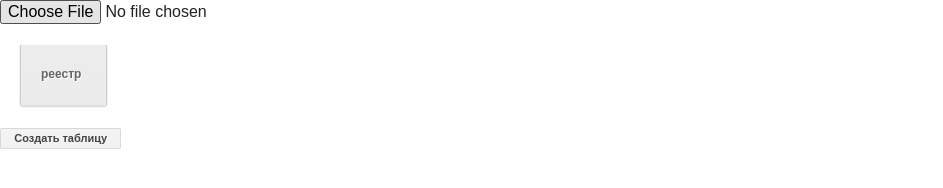
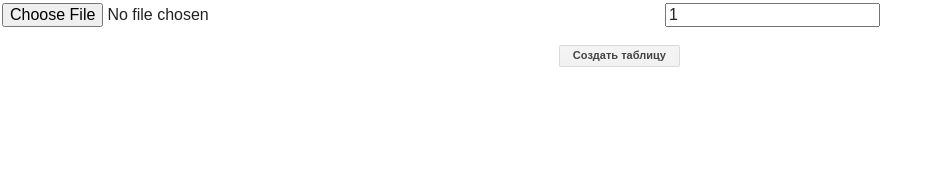
Before and after one commit to Demitryh/Firsstep, a plain HTML site: page dist/index.html in a window 1280 px wide. Both pictures are taken after a click on the button "Создать таблицу". Shown: the whole page, without its empty margins (0-943 px from the left). Drawn offline with nearby package versions, Linux system fonts and the light colour scheme.

Commit message:
Add files via upload

```diff
--- a/dist/css/main.css
+++ b/dist/css/main.css
@@ -129,6 +129,9 @@ table {
     -moz-box-shadow: 0 1px 2px #d1d1d1;
     -webkit-box-shadow: 0 1px 2px #d1d1d1;
     box-shadow: 0 1px 2px #d1d1d1;
+    position: relative;
+    top: 40px;
+
 }
 table th {
     padding:21px 25px 22px 25px;
@@ -195,6 +198,17 @@ table tr:hover td {
     background: -webkit-gradient(linear, left top, left bottom, from(#f2f2f2), to(#f0f0f0));
     background: -moz-linear-gradient(top,  #f2f2f2,  #f0f0f0);
 }
+#input{
+     position: relative;
+     left: 2px;
+     top:3px;
+ }
+#num {
+     position: absolute;
+     top: 3px;
+     right:400px;
+ }
+
 button {
     display: inline-block;
     font-family: arial,sans-serif;
@@ -209,6 +223,10 @@ button {
     border-radius: 2px;
     background: rgb(245,245,245) linear-gradient(#f4f4f4, #f1f1f1);
     transition: all .218s ease 0s;
+    position: absolute;
+    top: 45px;
+    right: 600px;
+
 }
 button:hover {
     color: rgb(24,24,24);
@@ -222,7 +240,6 @@ button:active {
     background: rgb(238,238,238) linear-gradient(rgb(238,238,238), rgb(224,224,224));
     box-shadow: 0 1px 2px rgba(0,0,0,.1) inset;
 }
-
 
 
 
--- a/dist/index.html
+++ b/dist/index.html
@@ -21,15 +21,8 @@
 
         <!-- Add your site or application content here -->
         <input type="file" id="input">
-        <table>
-             <thead>
-             <th>реестр</th>
-             </thead>
-             <tbody id="example">
+        <input type ="number" value ="1" id="num">
 
-             </tbody>
-
-         </table>
         <button onclick="addRow()">Создать таблицу</button>
 
 
--- a/dist/js/main.js
+++ b/dist/js/main.js
@@ -1,19 +1,20 @@
 function addRow() {
 
-    var table = document.getElementById("example");
+    var table = document.createElement('table');
+    document.body.appendChild(table);
     var test = document.getElementById('input').files[0];
+    var k = document.getElementById("num").value;
     Papa.parse(test, {
         complete:function(results) {
             data=results.data;
             for (var i=0;i<=data.length;i++) {
                 var newrow = table.insertRow(-1);
 
-                for (var j = 0; j <= 7; j++) {
+                for (var j = 0; j != k; j++) {
                     newrow.insertCell(-1).innerHTML = data[i][j];
                 }
             }
 
         }
     });
-
 }
```
